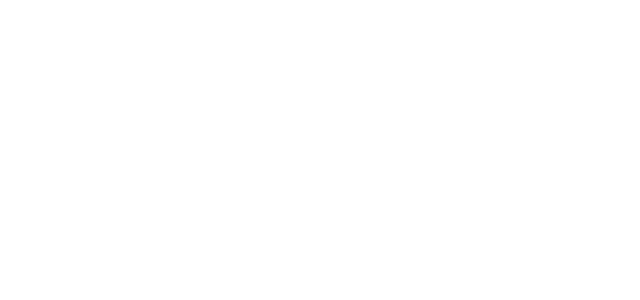
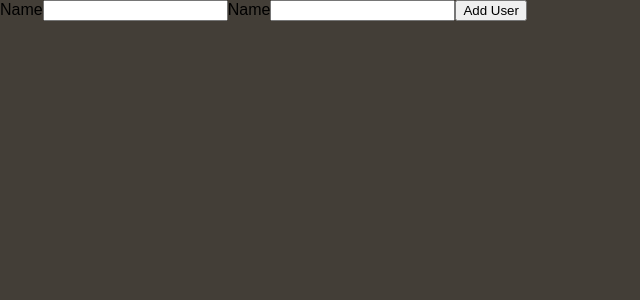
Before and after one commit to ajamarco/react-udemy-user-records, a React (Create React App) app: page / in a window 1280 px wide. Shown: the top 300 px of the page, without its empty margins (0-640 px from the left). Built offline with nearby package versions, Linux system fonts and the light colour scheme.

Commit message:
added user form

```diff
--- a/src/App.js
+++ b/src/App.js
@@ -1,10 +1,11 @@
 import React from 'react';
+import AddUser from './components/users/AddUser'
 
 
 function App() {
   return (
     <div>
-
+      <AddUser/>
     </div>
   );
 }
--- /dev/null
+++ b/src/components/users/AddUser.js
@@ -0,0 +1,13 @@
+import React from 'react'
+
+export default function AddUser() {
+    return (
+        <form>
+            <label htmlFor="name">Name</label>
+            <input type="text" name="name" id="name" />
+            <label htmlFor="age">Name</label>
+            <input type="number" name="age" id="age" />
+            <button type="submit">Add User</button>
+        </form>
+    )
+}
--- a/src/index.css
+++ b/src/index.css
@@ -4,6 +4,7 @@
 
 html {
   font-family: sans-serif;
+  background: #433E37;
 }
 
 body {
```
Also changed, not shown: 1 other file (tests, documents, lock files or other folders).
